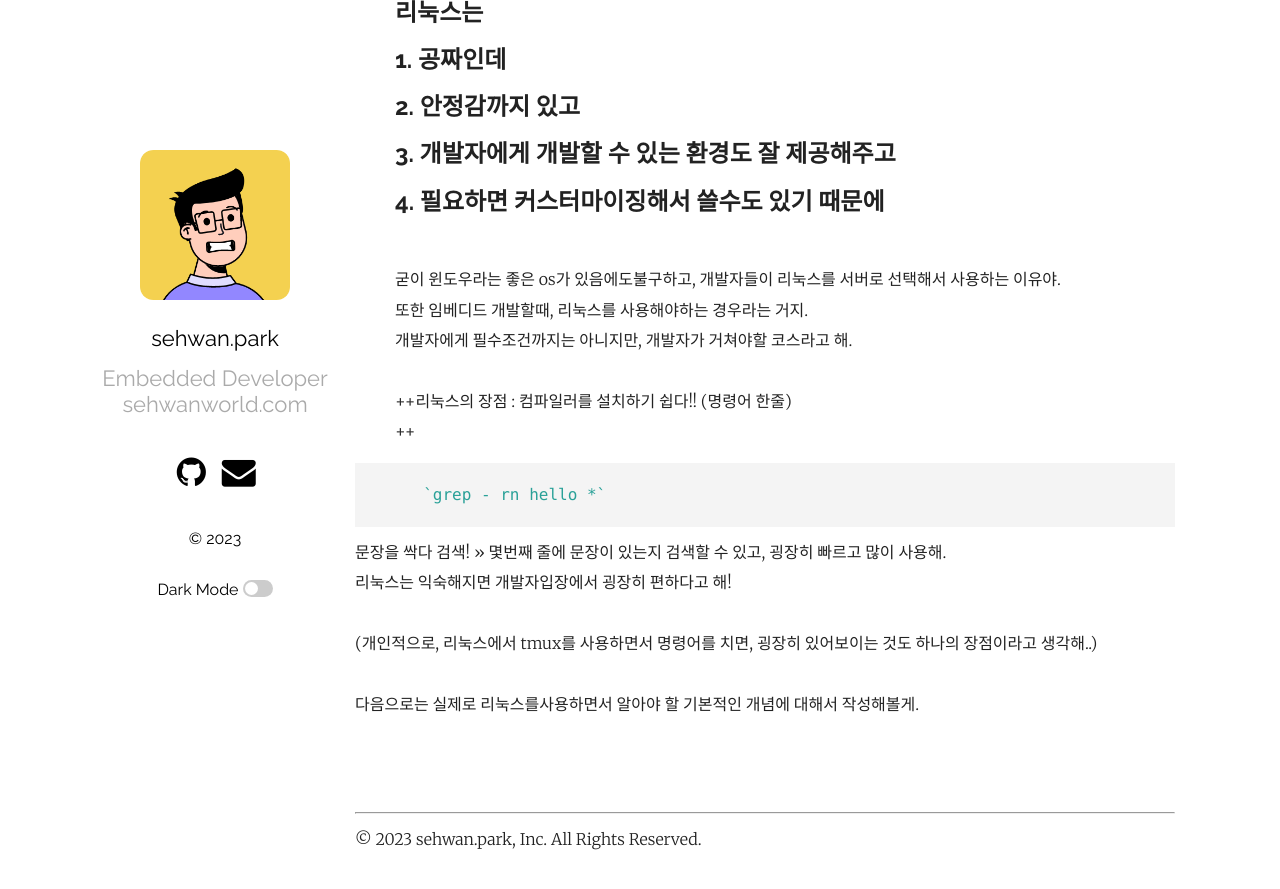
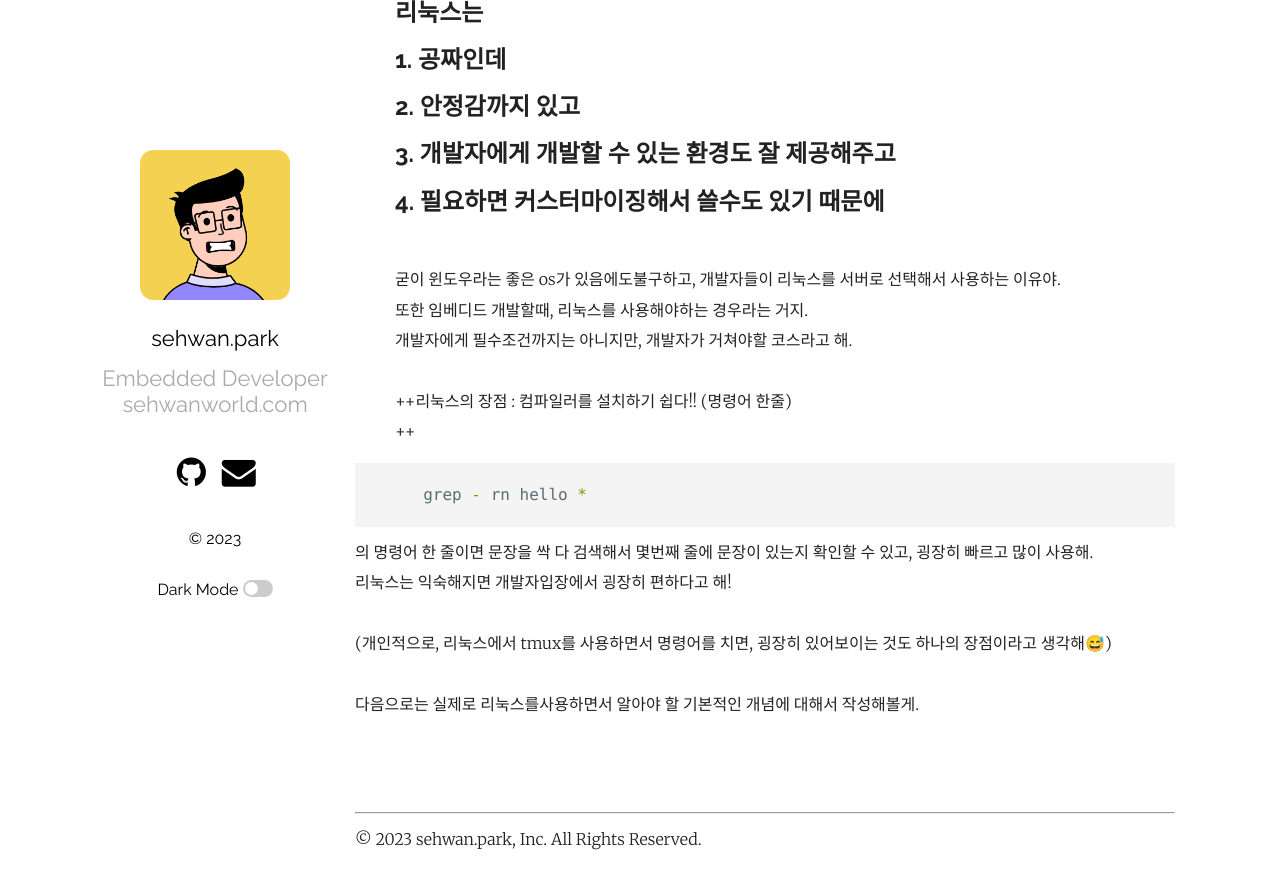
Before and after one commit to sehwann/sehwann.github.io, a Jekyll site: the page built from _posts/2023-05-25-리눅스를 사용하는 이유.markdown, in a window 1280 px wide and 900 px high, scrolled down 2595 px. Shown: the top 889 px of the window. Built offline with Jekyll 4.4.1, drawn with Linux system fonts in a browser that asks for light colours.

Commit message:
posts : Update posts

````diff
--- a/_posts/2023-05-25-리눅스를 사용하는 이유.markdown
+++ b/_posts/2023-05-25-리눅스를 사용하는 이유.markdown
@@ -89,12 +89,12 @@ Linux는 Unix 운영 체제를 기반으로 하는 오픈 소스 운영 체제
 ++
 
 ```javascript
-     `grep - rn hello *`
+     grep - rn hello *
 ```
-문장을 싹다 검색! >> 몇번째 줄에 문장이 있는지 검색할 수 있고, 굉장히 빠르고 많이 사용해.<br>
+의 명령어 한 줄이면 문장을 싹 다 검색해서 몇번째 줄에 문장이 있는지 확인할 수 있고, 굉장히 빠르고 많이 사용해.<br>
 리눅스는 익숙해지면 개발자입장에서 굉장히 편하다고 해!<br>
 <br>
-(개인적으로, 리눅스에서 tmux를 사용하면서 명령어를 치면, 굉장히 있어보이는 것도 하나의 장점이라고 생각해..)<br>
+(개인적으로, 리눅스에서 tmux를 사용하면서 명령어를 치면, 굉장히 있어보이는 것도 하나의 장점이라고 생각해😅)<br>
 <br>
 다음으로는 실제로 리눅스를사용하면서 알아야 할 기본적인 개념에 대해서 작성해볼게.<br>
 
````
